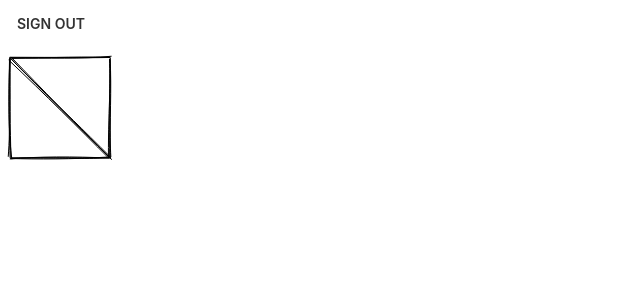
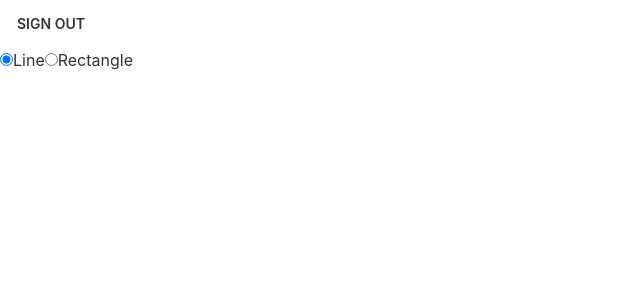
Before and after one commit to rakibul-wdp/artboard-design-application, a React (Create React App) app: page / in a window 1280 px wide. Shown: the top 300 px of the page, without its empty margins (0-640 px from the left). Built offline with nearby package versions, Linux system fonts and the light colour scheme; no server answers; sample sign-in values are in the browser's storage.

Commit message:
create line and rectangle

```diff
--- a/src/Pages/Drawing/Drawing.js
+++ b/src/Pages/Drawing/Drawing.js
@@ -1,26 +1,76 @@
-import React, { useLayoutEffect } from 'react';
+import React, { useLayoutEffect, useState } from 'react';
 import SignOut from '../Shared/SignOut/SignOut';
 import rough from 'roughjs/bundled/rough.esm';
 
 const generator = rough.generator();
 
+const createElement = (x1, y1, x2, y2, type) => {
+  const roughElement = type === 'line' ? generator.line(x1, y1, x2, y2) : generator.rectangle(x1, y1, x2 - x1, y2 - y1);
+  return { x1, y1, x2, y2, roughElement };
+};
+
 const Drawing = () => {
+  const [elements, setElements] = useState([]);
+  const [drawing, setDrawing] = useState(false);
+  const [elementType, setElementType] = useState('line');
+
   useLayoutEffect(() => {
     const canvas = document.getElementById('canvas');
     const context = canvas.getContext('2d');
+    context.clearRect(0, 0, canvas.width, canvas.height);
 
     const roughCanvas = rough.canvas(canvas);
-    const rect = generator.rectangle(10, 10, 100, 100);
-    const line = generator.line(10, 10, 110, 110);
-    roughCanvas.draw(rect);
-    roughCanvas.draw(line);
+
+    elements.forEach(({ roughElement }) => roughCanvas.draw(roughElement));
   });
+
+  const handleMouseDown = (event) => {
+    setDrawing(true);
+
+    const { clientX, clientY } = event;
+
+    const element = createElement(clientX, clientY, clientX, clientY, elementType);
+    setElements((prevState) => [...prevState, element]);
+  };
+  const handleMouseMove = (event) => {
+    if (!drawing) return;
+
+    const { clientX, clientY } = event;
+    const index = elements.length - 1;
+    const { x1, y1 } = elements[index];
+    const updatedElement = createElement(x1, y1, clientX, clientY, elementType);
+
+    const elementsCopy = [...elements];
+    elementsCopy[index] = updatedElement;
+    setElements(elementsCopy);
+  };
+  const handleMouseUp = () => {
+    setDrawing(false);
+  };
 
   return (
     <div>
       <SignOut />
       <div>
-        <canvas id='canvas' width={window.innerWidth} height={window.innerHeight}>
+        <div>
+          <input type='radio' id='line' checked={elementType === 'line'} onChange={() => setElementType('line')} />
+          <label htmlFor='line'>Line</label>
+          <input
+            type='radio'
+            id='rectangle'
+            checked={elementType === 'rectangle'}
+            onChange={() => setElementType('rectangle')}
+          />
+          <label htmlFor='rectangle'>Rectangle</label>
+        </div>
+        <canvas
+          id='canvas'
+          width={window.innerWidth}
+          height={window.innerHeight}
+          onMouseDown={handleMouseDown}
+          onMouseMove={handleMouseMove}
+          onMouseUp={handleMouseUp}
+        >
           Canvas
         </canvas>
       </div>
```
